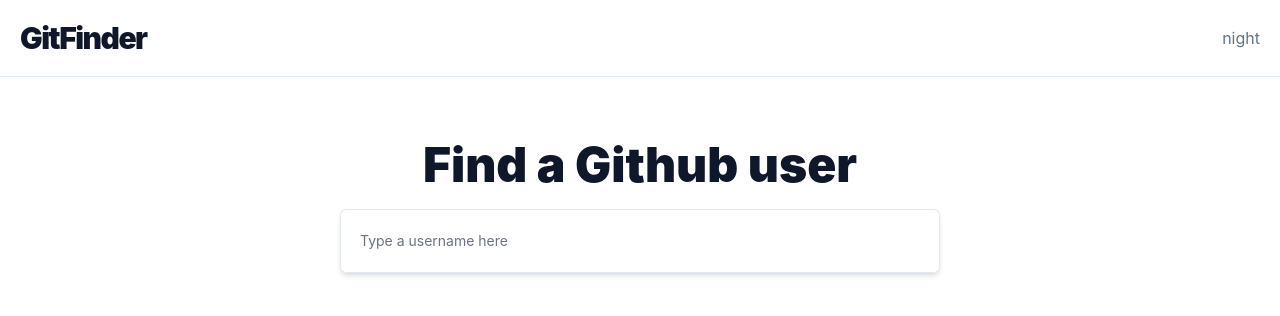
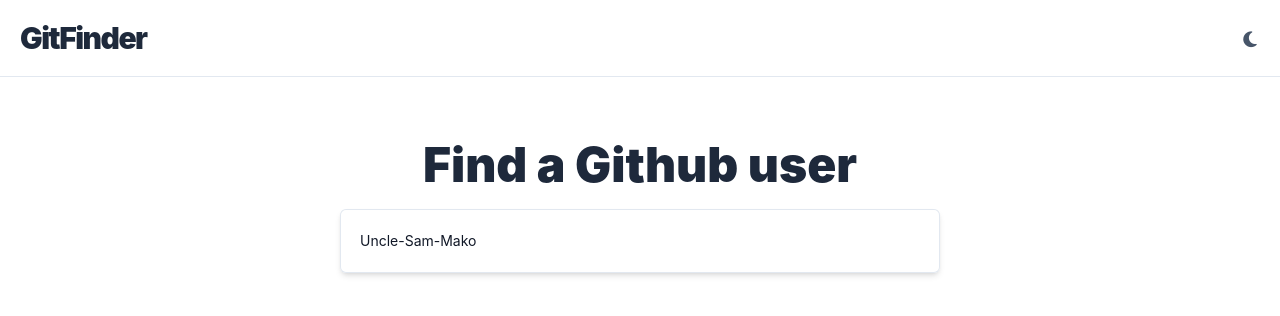
Before and after one commit to Uncle-Sam-Mako/GitFinder, a website: page index.html in a window 1280 px wide. Drawn offline with Linux system fonts and the light colour scheme.

Commit message:
Edit styles for night mode

```diff
--- a/css/input.css
+++ b/css/input.css
@@ -9,7 +9,7 @@
 body {
     height: 100vh;
     font-family: 'Inter', sans-serif;
-    @apply text-regularColor;
+    @apply text-slate-600 dark:text-slate-200;
 }
 img {
     width: 100%;
--- a/index.html
+++ b/index.html
@@ -6,20 +6,23 @@
     <link href="/dist/output.css" rel="stylesheet">
     <title>GitFinder - Find a Github user</title>
 </head>
-<body class="w-full">
+<body class="w-full bg-white dark:bg-slate-800">
     <div class="page h-full relative">
         <div class="navbar flex justify-between items-center p-5 border-1 border-b border-borderColor">
             <div class="logo">
-                <p class="text-3xl font-black tracking-tighter text-boldColor">GitFinder</p>
+                <p class="text-3xl font-black tracking-tighter text-slate-800 dark:text-slate-100">GitFinder</p>
             </div>
-            <div class="light_night">
-                <button>night</button>
+            <div class="light_night w-5 h-5 overflow-hidden">
+                <button>
+                    <i class="w-4 text-lg fa fa-moon"></i>
+                    <i class="w-4 text-lg fa fa-sun"></i>
+                </button>
             </div>
         </div>
         <div class="search-form-container md:w-3/6 text-center my-16 mx-auto px-5">
-            <h2 class="text-3xl md:text-5xl font-black text-boldColor">Find a Github user</h2>
+            <h2 class="text-3xl md:text-5xl font-black text-slate-800 dark:text-slate-100">Find a Github user</h2>
             <div class="search-form mt-5">
-                <input type="text" name="username" id="username" placeholder="Type a username here" class="block w-full rounded-md border-0 text-gray-900 shadow-md focus:shadow-lg ring-1 ring-inset ring-borderColor placeholder:text-gray-500 focus:ring-2 focus:ring-inset focus:ring-blue-600 sm:text-sm sm:leading-6 p-5">
+                <input type="text" name="username" id="username" value="Uncle-Sam-Mako" placeholder="Type a username here" class="block w-full rounded-md border-0 text-gray-900 shadow-md focus:shadow-lg ring-1 ring-inset ring-borderColor placeholder:text-gray-500 focus:ring-2 focus:ring-inset focus:ring-blue-600 sm:text-sm sm:leading-6 p-5">
             </div>
             <div class="search_result_container my-10 px-5">
                 <div class=" relative">
@@ -29,7 +32,7 @@
                                 <img class="rounded-full w-12 h-12 bg-skeleton skeleton" alt="user avatar" srcset="">
                             </span>
                             <span class="block w-full">
-                                <p class="font-black text-boldColor skeleton skeleton_text sm:w-4/6 h-4"></p>
+                                <p class="font-black text-slate-800 dark:text-slate-100 skeleton skeleton_text sm:w-4/6 h-4"></p>
                                 <p class="text-sm skeleton skeleton_text sm:w-3/6 h-4"></p>
                             </span>
                         </div>
@@ -46,7 +49,7 @@
                         <img class="w-36 h-36 rounded-full mx-auto my-2 skeleton" alt="user avatar">
                     </span>
                     <span class="user-name-container">
-                        <p class="user-name font-black text-boldColor skeleton skeleton_text mx-auto w-5/6 h-4"></p>
+                        <p class="user-name font-black text-slate-800 dark:text-slate-100 skeleton skeleton_text mx-auto w-5/6 h-4"></p>
                     </span>
                     <span class="user-bio-container">
                         <p class="user-bio text-sm skeleton skeleton_text mx-auto w-5/6 h-4"></p>
```
Also changed, not shown: dist/output.css.
